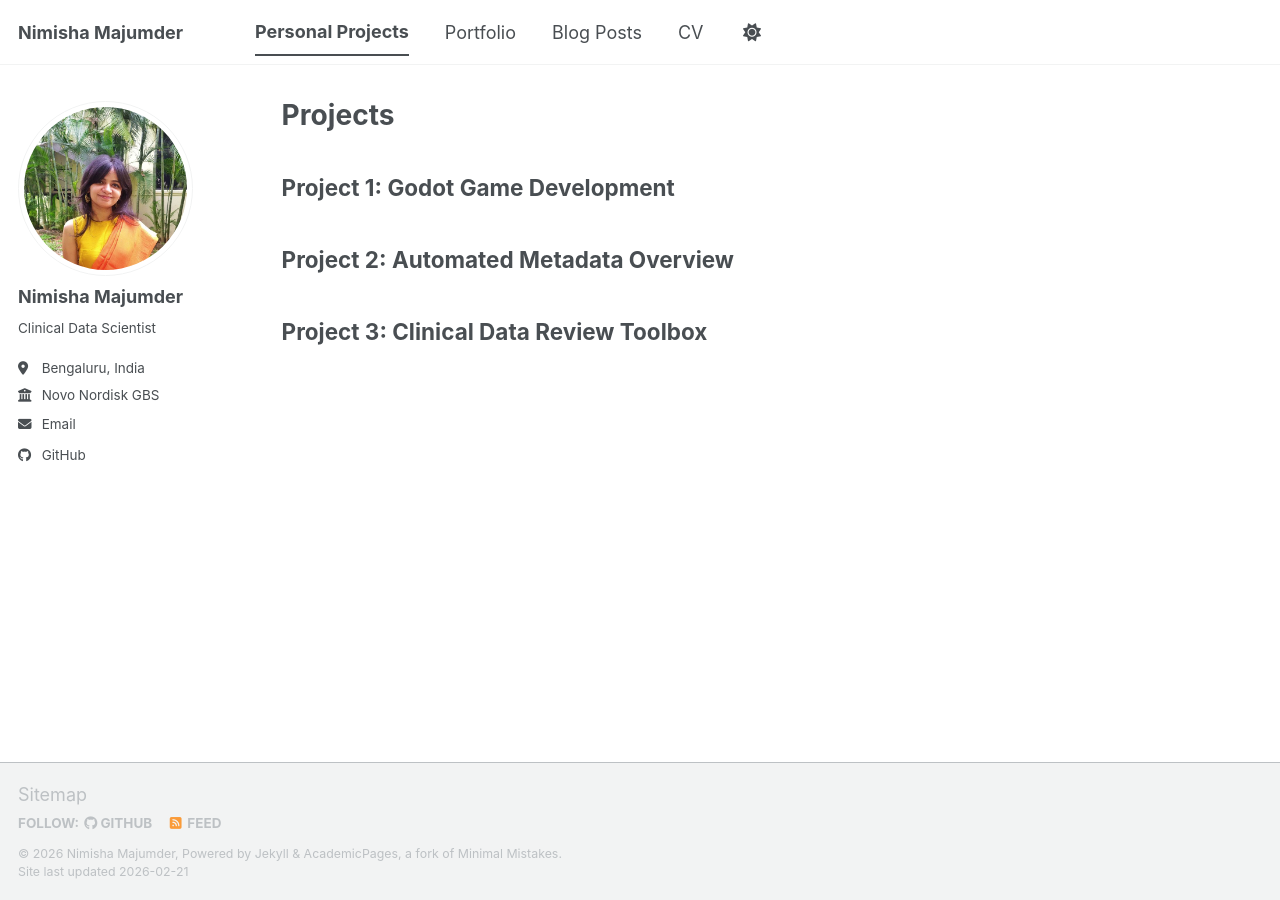
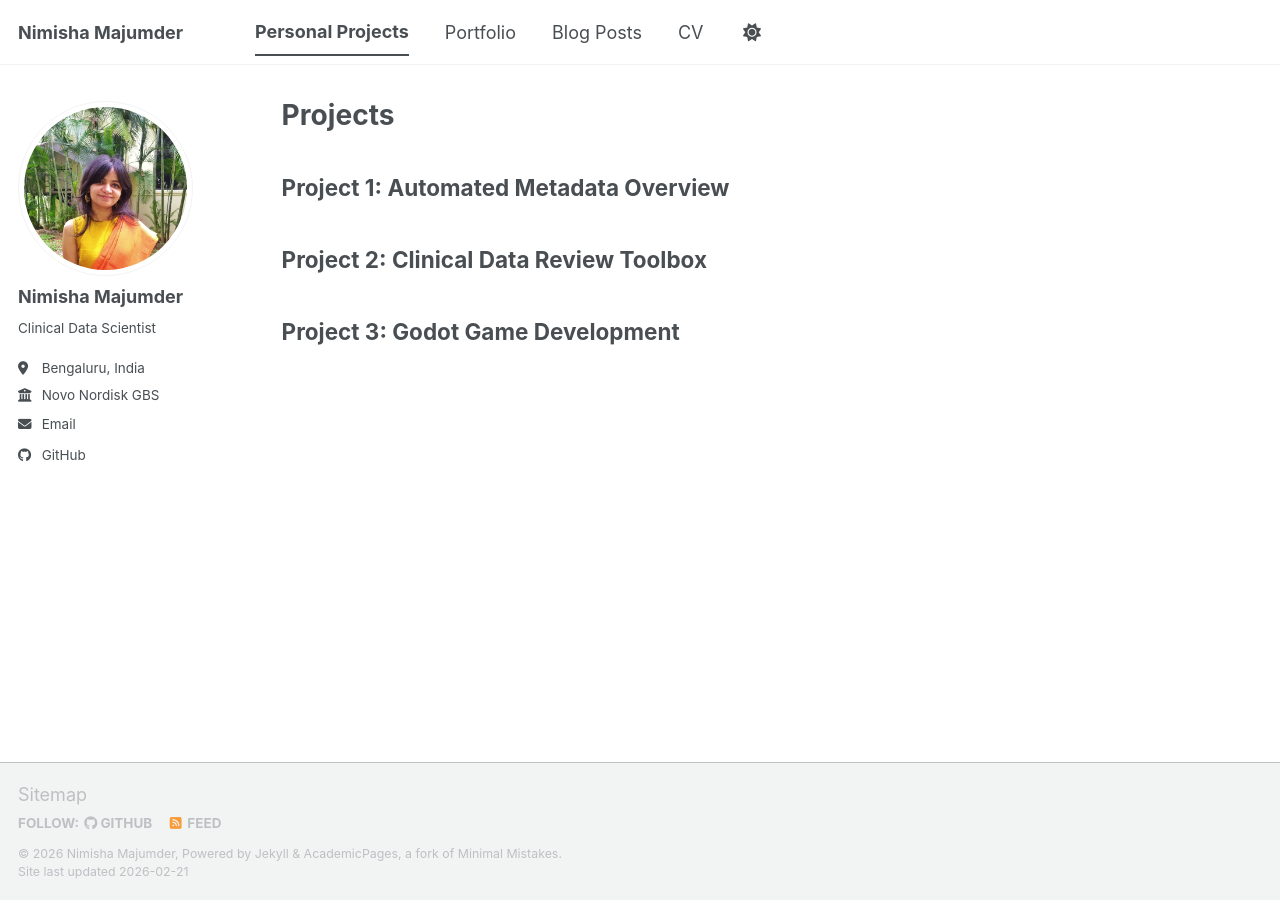
Before and after one commit to nim-m/nim-m.github.io, a Jekyll site: the page built from _pages/projects.md, in a window 1280 px wide. Built offline with Jekyll 4.4.1, drawn with Linux system fonts in a browser that asks for light colours; a script bundle is joined from its source files by our own code; library files that are not in the unit come from our copies.

```diff
--- a/_pages/projects.md
+++ b/_pages/projects.md
@@ -5,12 +5,12 @@ permalink: /projects/
 author_profile: true
 ---
 
-## Project 1: Godot Game Development
+## Project 1: Automated Metadata Overview
 
 
 
-## Project 2: Automated Metadata Overview
+## Project 2: Clinical Data Review Toolbox
 
 
 
-## Project 3: Clinical Data Review Toolbox
+## Project 3: Godot Game Development
```
